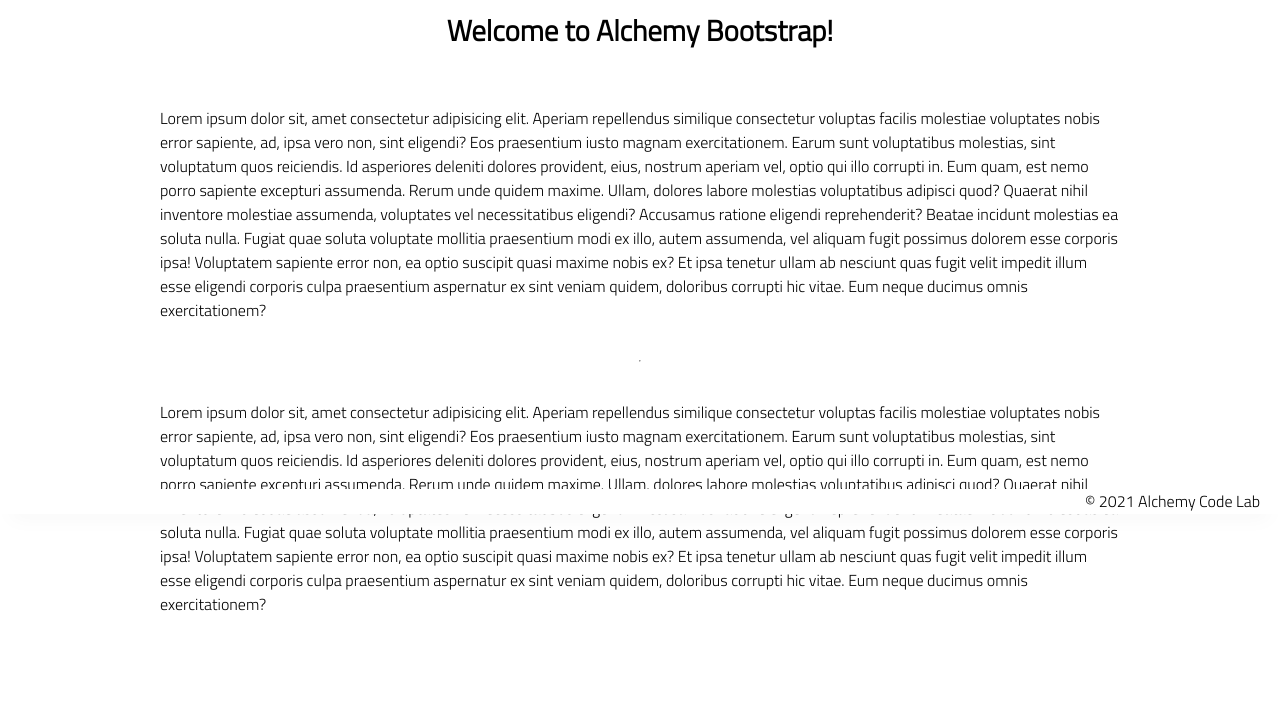
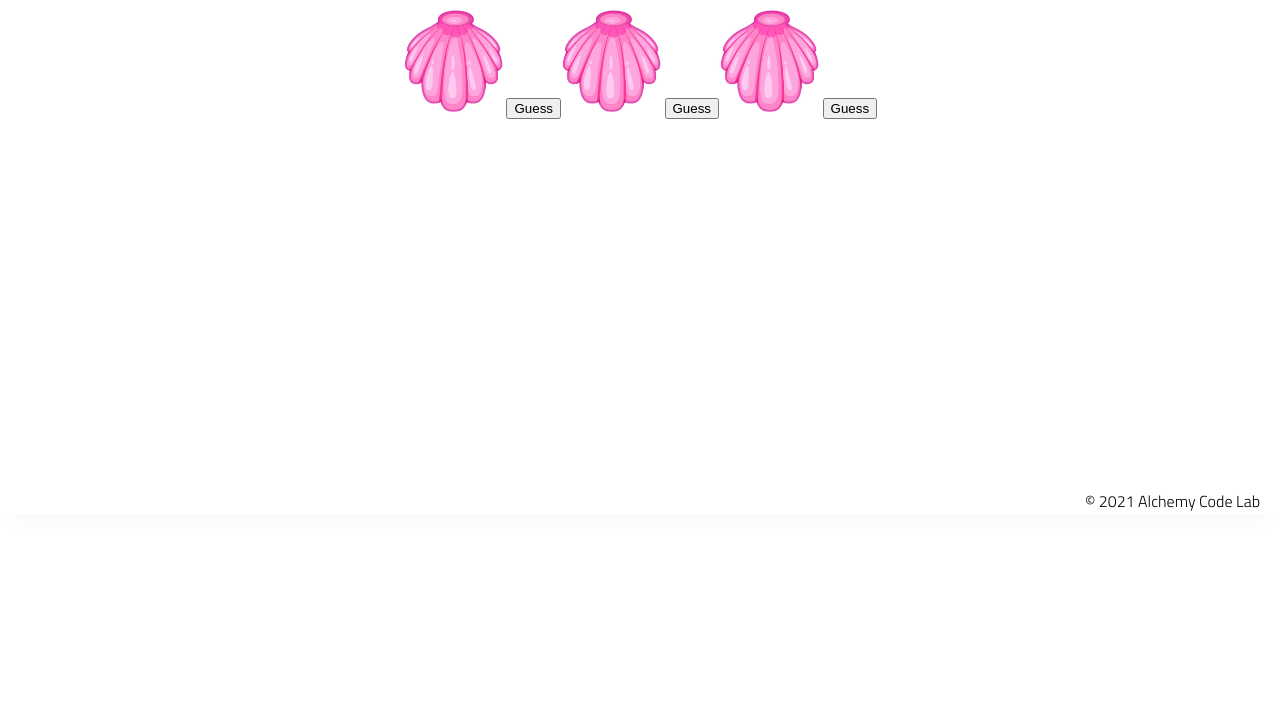
Before and after one commit to Alejae1998/shell-game, a plain HTML site: page index.html in a window 1280 px wide. Shown: the part 286-994 px from the top of the page. After the commit the page ends 800 px from the top, so only its background shows below. Drawn offline with Linux system fonts and the light colour scheme.

Commit message:
added css and html

```diff
--- a/index.html
+++ b/index.html
@@ -14,53 +14,35 @@
 
 <body>
     <header>
+        <h1> Welcome To Ale's Shell Game! </h1>
         <div class="gutter-right logo">
-            <img src="./assets/big-logo.png" />
+            <img src="/assets/alchemy-logo.png" />
         </div>
     </header>
     <main>
-        <section class="main-section">
-            <img class="main-logo" src="./assets/alchemy-logo.png" />
             <h2>
-                Welcome to Alchemy Bootstrap!
+                Let's start this fun game!
             </h2>
-
             <p>
-                Lorem ipsum dolor sit, amet consectetur adipisicing elit. Aperiam repellendus similique consectetur
-                voluptas facilis molestiae voluptates nobis error sapiente, ad, ipsa vero non, sint eligendi? Eos
-                praesentium iusto magnam exercitationem.
-                Earum sunt voluptatibus molestias, sint voluptatum quos reiciendis. Id asperiores deleniti dolores
-                provident, eius, nostrum aperiam vel, optio qui illo corrupti in. Eum quam, est nemo porro sapiente
-                excepturi assumenda.
-                Rerum unde quidem maxime. Ullam, dolores labore molestias voluptatibus adipisci quod? Quaerat nihil
-                inventore molestiae assumenda, voluptates vel necessitatibus eligendi? Accusamus ratione eligendi
-                reprehenderit? Beatae incidunt molestias ea soluta nulla.
-                Fugiat quae soluta voluptate mollitia praesentium modi ex illo, autem assumenda, vel aliquam fugit
-                possimus dolorem esse corporis ipsa! Voluptatem sapiente error non, ea optio suscipit quasi maxime nobis
-                ex?
-                Et ipsa tenetur ullam ab nesciunt quas fugit velit impedit illum esse eligendi corporis culpa
-                praesentium aspernatur ex sint veniam quidem, doloribus corrupti hic vitae. Eum neque ducimus omnis
-                exercitationem?
+                Guess which shell is hiding the treasure
             </p>
-            <hr />
-            <p>
-                Lorem ipsum dolor sit, amet consectetur adipisicing elit. Aperiam repellendus similique consectetur
-                voluptas facilis molestiae voluptates nobis error sapiente, ad, ipsa vero non, sint eligendi? Eos
-                praesentium iusto magnam exercitationem.
-                Earum sunt voluptatibus molestias, sint voluptatum quos reiciendis. Id asperiores deleniti dolores
-                provident, eius, nostrum aperiam vel, optio qui illo corrupti in. Eum quam, est nemo porro sapiente
-                excepturi assumenda.
-                Rerum unde quidem maxime. Ullam, dolores labore molestias voluptatibus adipisci quod? Quaerat nihil
-                inventore molestiae assumenda, voluptates vel necessitatibus eligendi? Accusamus ratione eligendi
-                reprehenderit? Beatae incidunt molestias ea soluta nulla.
-                Fugiat quae soluta voluptate mollitia praesentium modi ex illo, autem assumenda, vel aliquam fugit
-                possimus dolorem esse corporis ipsa! Voluptatem sapiente error non, ea optio suscipit quasi maxime nobis
-                ex?
-                Et ipsa tenetur ullam ab nesciunt quas fugit velit impedit illum esse eligendi corporis culpa
-                praesentium aspernatur ex sint veniam quidem, doloribus corrupti hic vitae. Eum neque ducimus omnis
-                exercitationem?
-            </p>
-
+            <div class="shells">
+                <div class="shell" id="shell">
+                    <img src="/assets/Screen Shot 2022-04-25 at 1.58.08 PM.png" id="shellimg" />
+                    <div class="ball"></div>
+                    <button id="shellbutton">Guess</button>
+                </div>
+                <div class="shell" id="shell1">
+                    <img src="/assets/Screen Shot 2022-04-25 at 1.58.08 PM.png" id="shellimg1" />
+                    <div class="ball"></div>
+                    <button id="shell1">Guess</button>
+                </div>
+                <div class="shell" id="shel2">
+                    <img src="/assets/Screen Shot 2022-04-25 at 1.58.08 PM.png" id="shellimg2" />
+                    <div class="ball"></div>
+                    <button id="shell2">Guess</button>
+                </div>
+            </div>
         </section>
     </main>
     <footer>
--- a/styles/home.css
+++ b/styles/home.css
@@ -1 +1,20 @@
-/* add home page styles here */
+.shells {
+  margin-top: 40px;
+  display: flex;
+  flex-direction: row;
+}
+
+.shell img {
+  width: 100px;
+}
+
+.ball {
+  height: 25px;
+  width: 25px;
+  border-radius: 50%;
+  background-color: aqua;
+  display: none;
+}
+.shell.reveal .ball {
+  display: block;
+}
```
Also changed, not shown: assets/Screen Shot 2022-04-25 at 1.58.08 PM.png (added), styles/style.css (line endings or trailing spaces).
